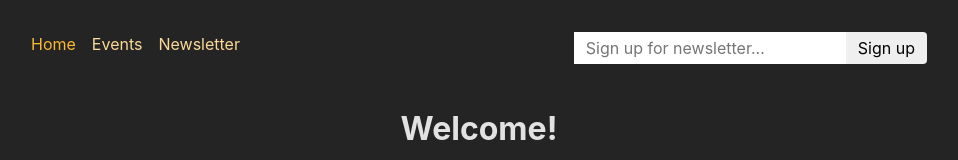
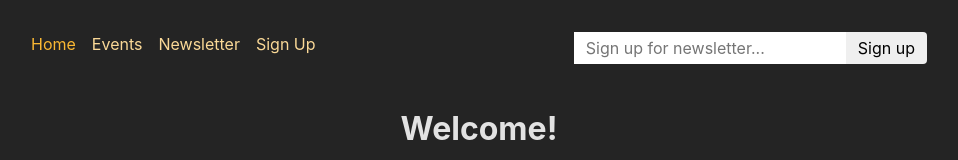
Before and after one commit to Sushil-18/React_Auth, a React (Create React App) app: page / in a window 1280 px wide. Shown: the top 160 px of the page, without its empty margins (161-1119 px from the left). Built offline with nearby package versions, Linux system fonts and the light colour scheme.

Commit message:
Added Sign-up button

```diff
--- a/src/components/MainNavigation.js
+++ b/src/components/MainNavigation.js
@@ -1,7 +1,7 @@
-import { NavLink } from 'react-router-dom';
+import { NavLink } from "react-router-dom";
 
-import classes from './MainNavigation.module.css';
-import NewsletterSignup from './NewsletterSignup';
+import classes from "./MainNavigation.module.css";
+import NewsletterSignup from "./NewsletterSignup";
 
 function MainNavigation() {
   return (
@@ -29,6 +29,7 @@ function MainNavigation() {
               Events
             </NavLink>
           </li>
+
           <li>
             <NavLink
               to="/newsletter"
@@ -39,6 +40,16 @@ function MainNavigation() {
               Newsletter
             </NavLink>
           </li>
+          <li>
+            <NavLink
+              to="/signup"
+              className={({ isActive }) =>
+                isActive ? classes.active : undefined
+              }
+            >
+              Sign Up
+            </NavLink>
+          </li>
         </ul>
       </nav>
       <NewsletterSignup />
```
Also changed, not shown: src/App.js (+20 -18 lines).
